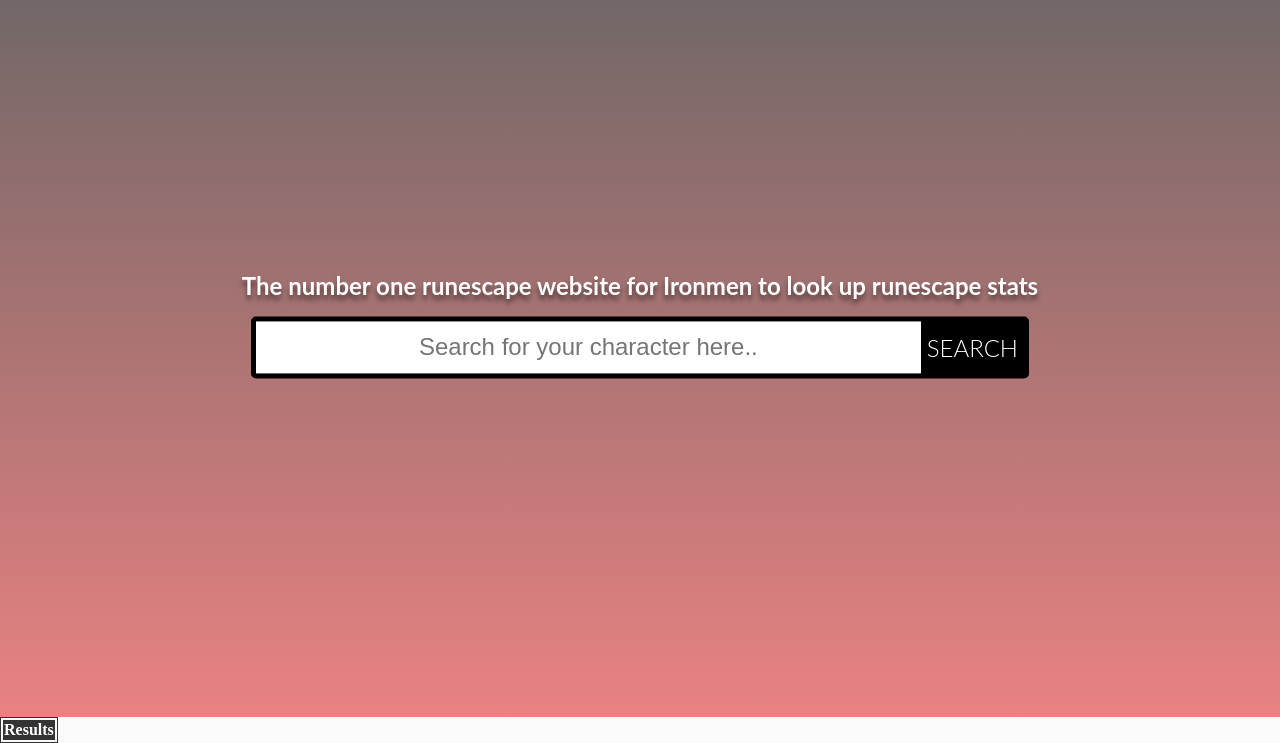
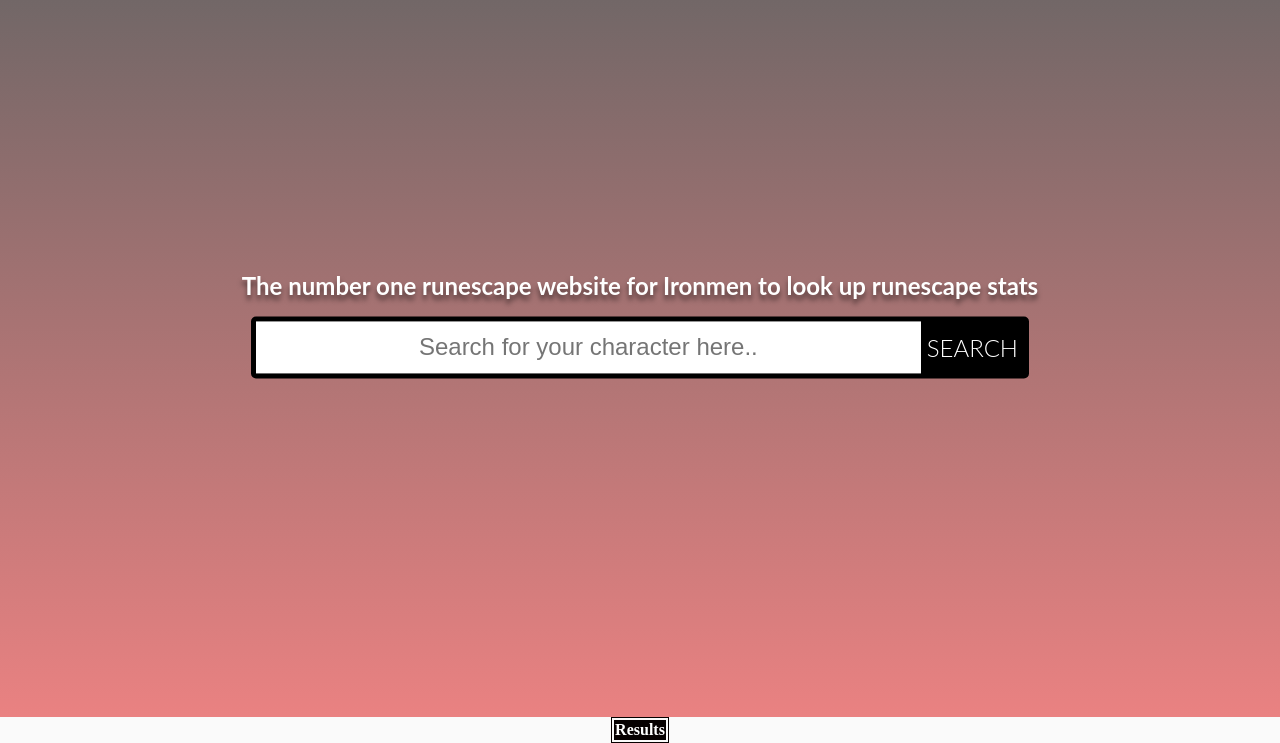
Before and after one commit to DerekBanister/osrs-site, a website: page public/index.html in a window 1280 px wide. Shown: the part 83-826 px from the top of the page. Drawn offline with Linux system fonts and the light colour scheme.

Commit message:
centering table

```diff
--- a/public/css/style.css
+++ b/public/css/style.css
@@ -109,18 +109,21 @@
     text-shadow: 0px 5px 5px rgba(0, 0, 0, 0.5);
 }
 
-table,
-td {
-    border: 1px solid #333;
+.table {
+    margin-left: auto;
+    margin-right: auto;
+    text-align: center;
+    border: 1px solid rgb(8, 0, 0);
 }
 
 .duck {
+
     text-decoration: underline;
 }
 
 thead,
 tfoot {
-    background-color: #333;
+    background-color: rgb(7, 1, 1);
     color: #fff;
 }
 
```
Also changed, not shown: public/index.html (+1 -0 lines), public/html/topplayers.html (renamed from public/html/results.html).
